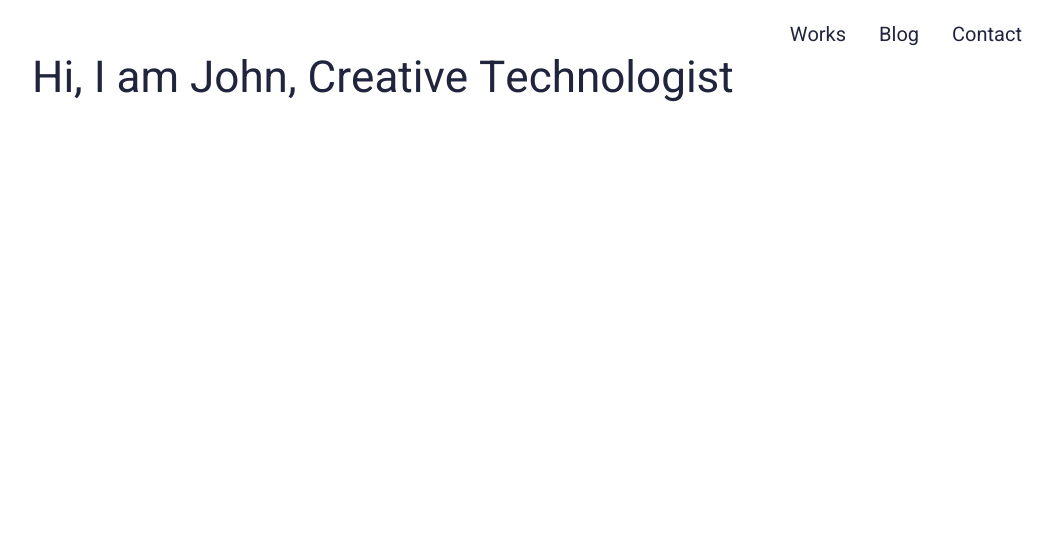
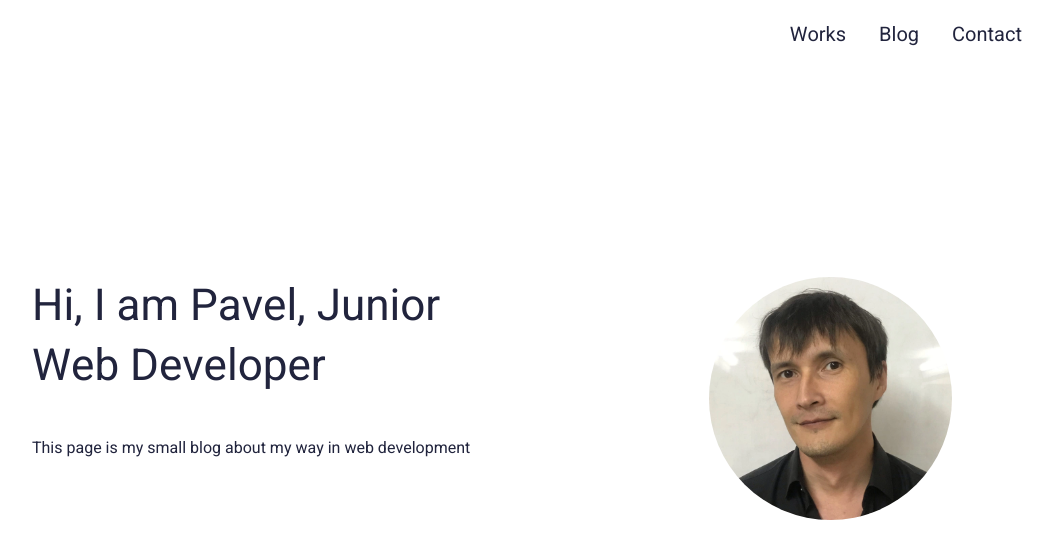
Before and after one commit to HakasLepehen/pavel-petrov-landing-page, a website built with webpack: page src/index.html in a window 1280 px wide. Shown: the top 558 px of the page, without its empty margins (148-1201 px from the left). Built offline with nearby package versions, Linux system fonts and the light colour scheme.

Commit message:
this greetings-block like a shit(

```diff
--- a/src/index.html
+++ b/src/index.html
@@ -54,10 +54,13 @@
                         <div class="block__img circle"></div>
                         <div class="block__text">
                             <div class="block__title">
-                                <h1>Hi, I am John,
-                                    Creative Technologist</h1>
+                                <h1>Hi, I am Pavel,
+                                    Junior Web Developer
+                                </h1>
                             </div>
-                            <div class="block__description"></div>
+                            <div class="block__description">
+                                This page is my small blog about my way in web development
+                            </div>
                         </div>
                     </div>
                 </div>
--- a/src/js/index.js
+++ b/src/js/index.js
@@ -3,3 +3,4 @@ import '../scss/style.scss';
 import '../fonts/Heebo/heebo.woff';
 import '../fonts/Heebo/heebo.woff2';
 import './burger.js';
+import '../img/avatar.webp';
--- a/src/scss/greetings.scss
+++ b/src/scss/greetings.scss
@@ -1,20 +1,31 @@
-.greetings {
-  &__block {
-  }
-}
+
 
 .block {
+  padding: 228px 0 156px 0;
+  display: flex;
+  flex-direction: row-reverse;
+  justify-content: space-between;
+  // flex-wrap: wrap;
+
   &__img {
+    background: url('../img/avatar.webp') top/cover no-repeat;
+    max-height: 100%;
+    width: 243px;
+    object-fit: cover;
+    flex-shrink: 2;
   }
 
   &__text {
+    flex: 0 1 506px;
+    min-height: 243px;
   }
 
   &__title {
     & > h1 {
       font-size: 44px;
       line-height: 60px;
-      margin: 0;
+      margin-top: 0;
+      margin-bottom: 40px;
     }
   }
 
--- a/webpack.config.js
+++ b/webpack.config.js
@@ -177,7 +177,7 @@ module.exports = {
         ],
       },
       {
-        test: /\.(?:|gif|png|ico|jpg|jpeg|svg)$/,
+        test: /\.(?:|gif|png|ico|jpg|jpeg|svg|webp)$/,
         type: 'asset/resource',
       },
       {
```
Also changed, not shown: src/img/avatar.webp (added), 1 other file.
